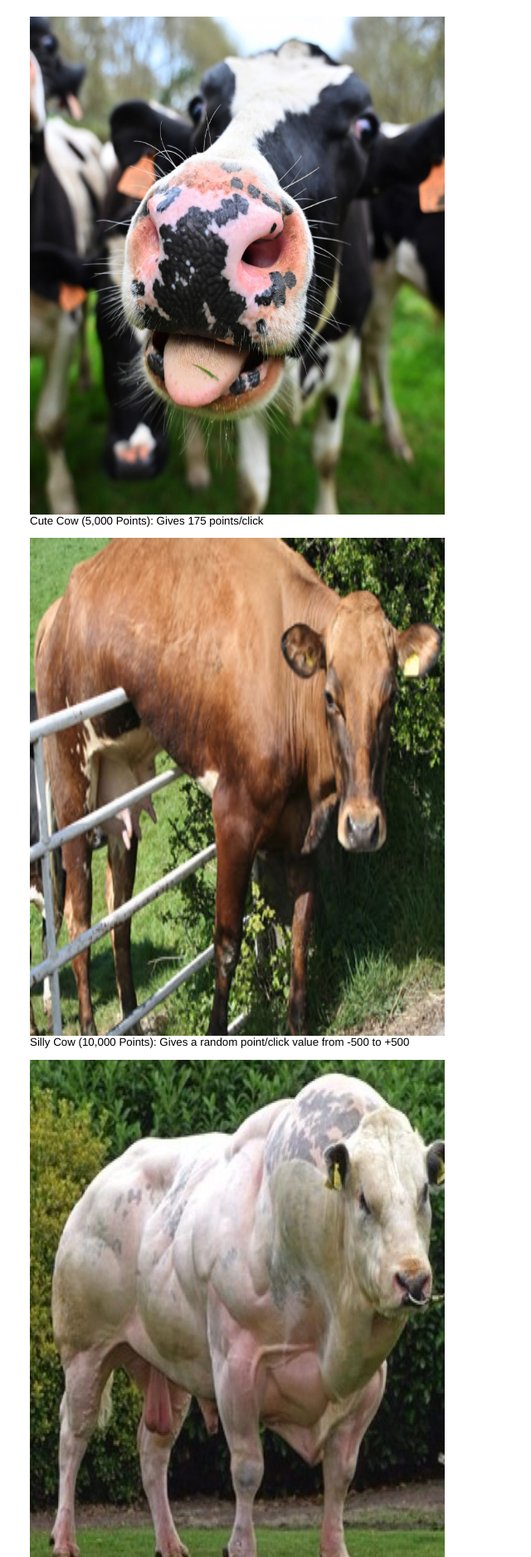
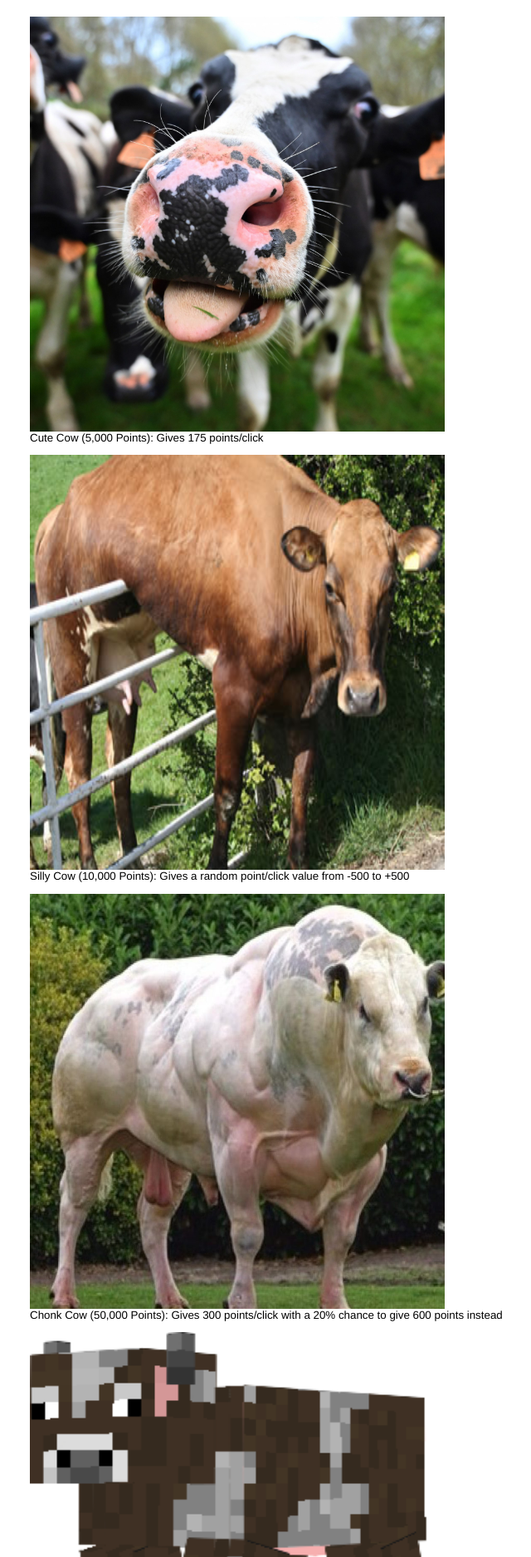
Before and after one commit to cas380/cow-clicker-2, a Flask app: page /store.html in a window 1280 px wide. Shown: the part 99-1975 px from the top of the page at 83% size, without its empty margins (8-648 px from the left). Run offline with Flask 2, Linux system fonts and the light colour scheme.

Commit message:
Update store.html

```diff
--- a/templates/store.html
+++ b/templates/store.html
@@ -16,19 +16,19 @@
         <div>
         </div>
         <figure>
-            <img src="/static/cuteCow.jpg" style="width:500px;height:600px;" onclick="buyThatCow(this);">
+            <img src="/static/cuteCow.jpg" style="width:500px;height:500px;" onclick="buyThatCow(this);">
             <figcaption>Cute Cow (5,000 Points): Gives 175 points/click</figcaption>
         </figure>
         <figure>
-            <img src="/static/sillyCow.jpg" style="width:500px;height:600px;" onclick="buyThatCow(this);">
+            <img src="/static/sillyCow.jpg" style="width:500px;height:500px;" onclick="buyThatCow(this);">
             <figcaption>Silly Cow (10,000 Points): Gives a random point/click value from -500 to +500</figcaption>
         </figure>
         <figure>
-            <img src="/static/chonkCow.jpg" style="width:500px;height:600px;" onclick="buyThatCow(this);">
+            <img src="/static/chonkCow.jpg" style="width:500px;height:500px;" onclick="buyThatCow(this);">
             <figcaption>Chonk Cow (50,000 Points): Gives 300 points/click with a 20% chance to give 600 points instead</figcaption>
         </figure>
         <figure>
-            <img src="/static/minecraftCow.jpg" style="width:500px;height:600px;" onclick="buyThatCow(this);">
+            <img src="/static/minecraftCow.jpg" style="width:500px;height:500px;" onclick="buyThatCow(this);">
             <figcaption>Minecraft Cow (100,000 Points): 10% chance to give a points/click of any power of 2 from 0 - 10</figcaption>
         </figure>
 	</body>
```
